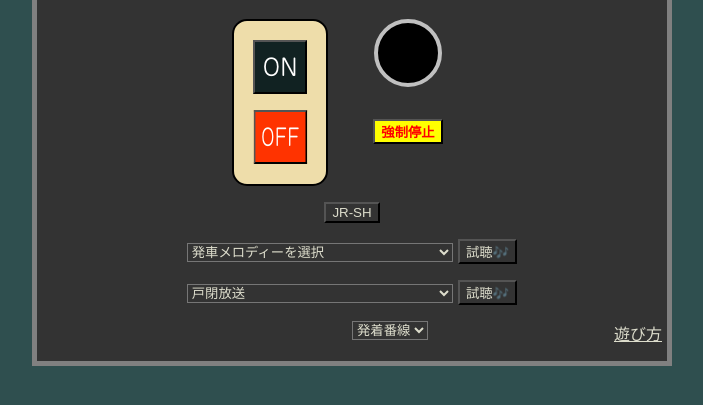
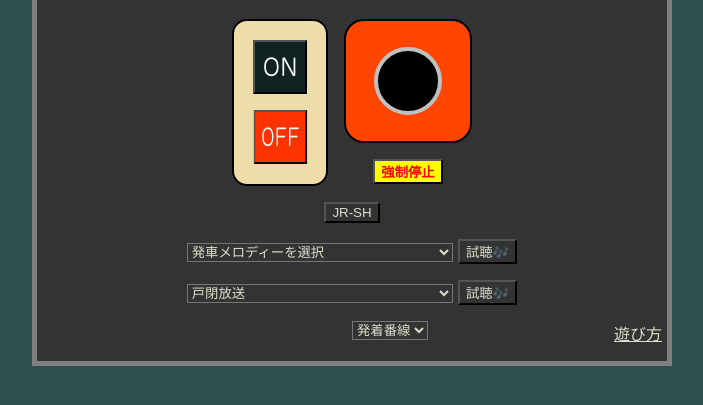
Before and after one commit to xtzi9859/ekimero, a plain HTML site: page index.html in a window 1280 px wide. Shown: the part 107-512 px from the top of the page, without its empty margins (288-991 px from the left). Drawn offline with nearby package versions, Linux system fonts and the light colour scheme.

Commit message:
ボタン変えてみた

```diff
--- a/index.html
+++ b/index.html
@@ -30,7 +30,9 @@
             </div>
         </div>
         <div id="right">
-            <a id="playOnce"></a>
+            <div id="oneButton">
+                <a id="playOnce"></a>
+            </div>
             <button id="forceStop">強制停止</button>
         </div>
     </div>
@@ -46,8 +48,13 @@
             <option value="./melody/AIZUその名の情熱.aac">AIZUその名の情熱 (会津若松駅)</option>
             <option value="./melody/信濃の国.aac">信濃の国 (長野駅)</option>
             <option value="./melody/川越ジャングル.aac">川越ジャングル (川越駅)</option>
+            <option value="./melody/星めぐりの歌.aac">星めぐりの歌 (新花巻駅 SL銀河)</option>
             <option value="./melody/せせらぎ_鐘強調.aac">せせらぎ</option>
             <option value="./melody/春.aac">春</option>
+            <option value="./melody/木々の目覚め.aac">木々の目覚め</option>
+            <option value="./melody/すすきの高原.aac">すすきの高原</option>
+            <option value="./melody/シンコペーション.aac">シンコペーション</option>
+            <option value="./melody/美しき丘.aac">美しき丘</option>
             <option value="./melody/Verde Rayo.aac">Verde Rayo</option>
             <option value="./melody/Verde Rayo_V2.aac">Verde Rayo V2</option>
             <option value="./melody/Verde Rayo_エンドレス.aac">Verde Rayo エンドレス</option>
@@ -58,6 +65,7 @@
             <option value="./melody/Twilight.aac">Twilight</option>
             <option value="./melody/野田B.aac">野田B (東武伊勢崎線 上り)</option>
             <option value="./melody/野田C.aac">野田C (東武伊勢崎線 下り)</option>
+            <option value="./melody/Passenger.aac">Passenger</option>
             <option value="JR-SH" disabled >JR-SH</option>
             <option value="./melody/JR-SH/JR-SH1-1.aac">JR-SH1-1</option>
             <option value="./melody/JR-SH/JR-SH1-2.aac">JR-SH1-2</option>
--- a/main.css
+++ b/main.css
@@ -68,7 +68,20 @@ p.melbtn {
     transform: scale(0.77,1);
 }
 /* 仙台ボタン */
+div#oneButton {
+    position: relative;
+    background-color: orangered;
+    border: 2px solid #000;
+    border-radius: 20px;
+    margin-bottom: 1em;
+    height: 120px;
+}
 a#playOnce {
+    position: absolute;
+    top: 50%;
+    left: 50%;
+    -webkit-transform: translate(-50%, -50%);
+    transform: translate(-50%,-50%);
     display: block;
     border-radius: 50%;
     width: 60px;
```
Also changed, not shown: 6 other files.
